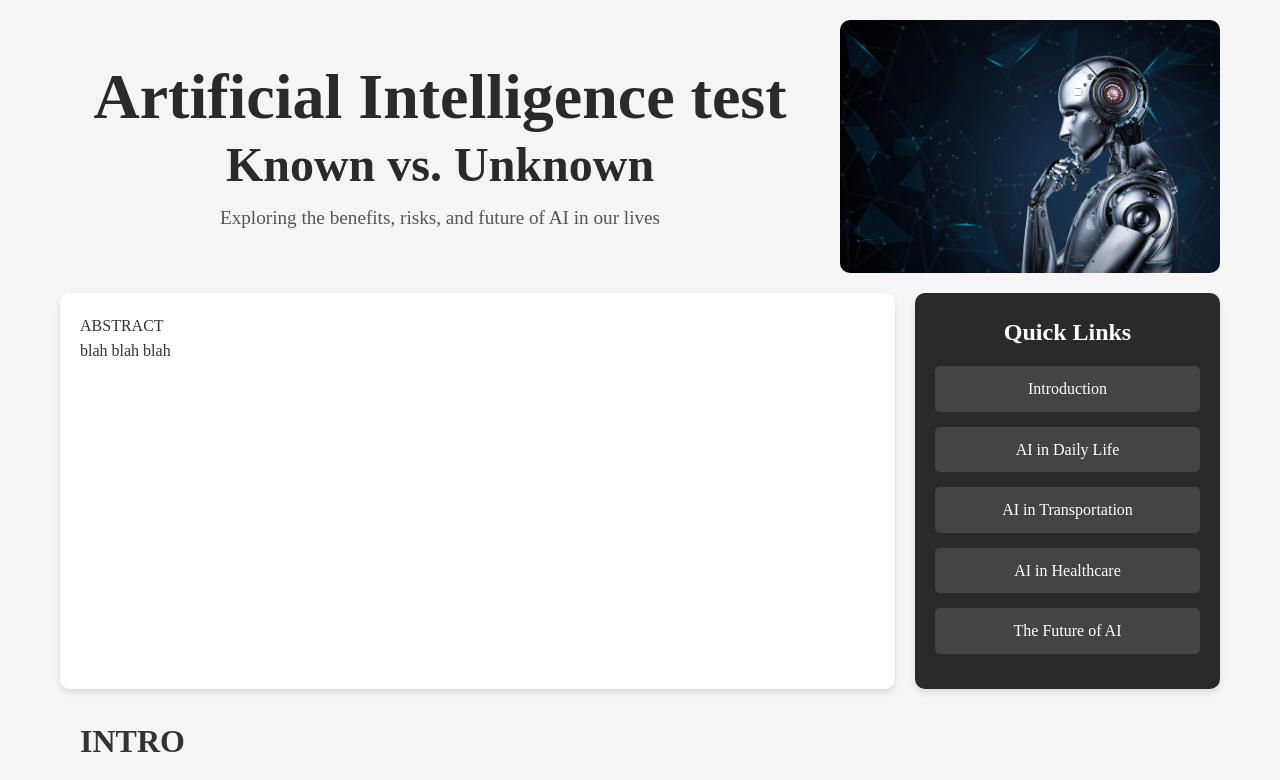
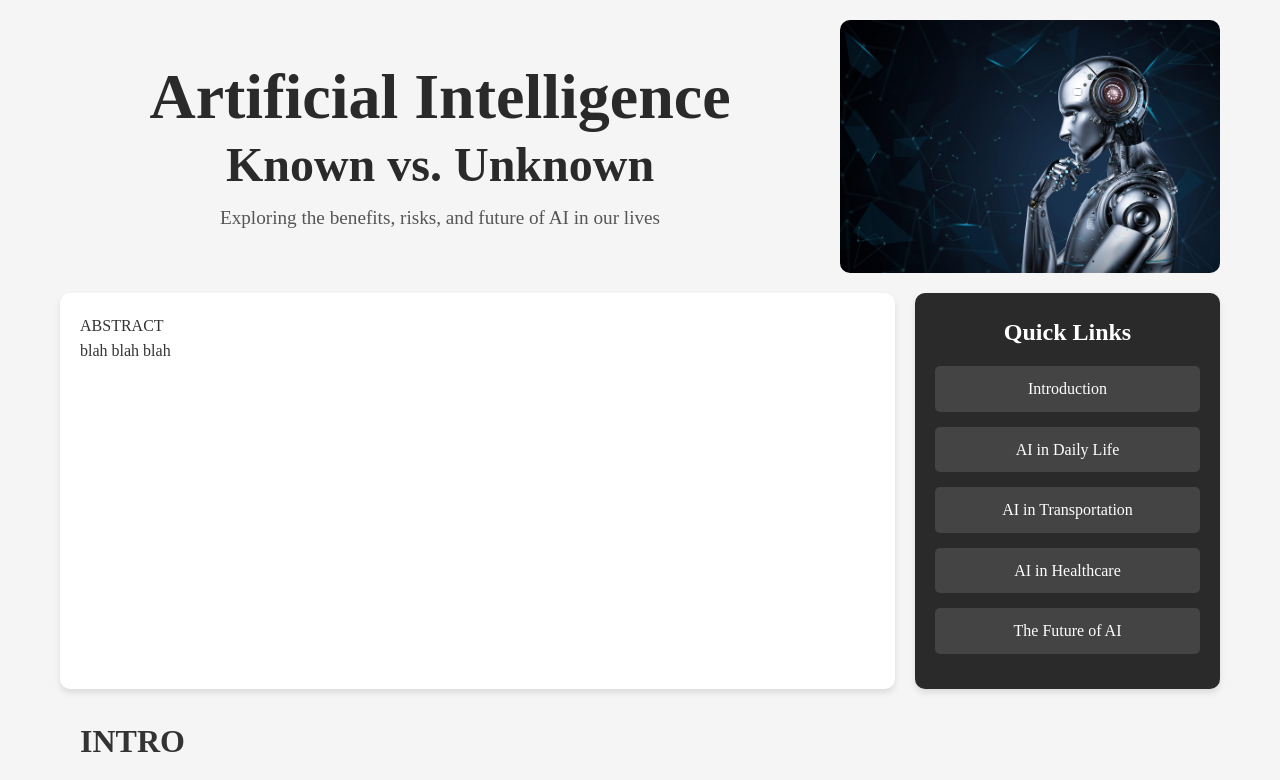
Before and after one commit to bellalevin11/tech-writing-final, a plain HTML site: page techwriting.html in a window 1280 px wide. Shown: the top 780 px of the page. Drawn offline with Linux system fonts and the light colour scheme.

Commit message:
Undoing test

```diff
--- a/techwriting.html
+++ b/techwriting.html
@@ -12,7 +12,7 @@
         <div class="header-row">
             <div class="header">
                 <h1>
-                    Artificial Intelligence test<span>Known vs. Unknown</span>
+                    Artificial Intelligence<span>Known vs. Unknown</span>
                 </h1>
                 <p class="subtitle">Exploring the benefits, risks, and future of AI in our lives</p>
             </div>
```
